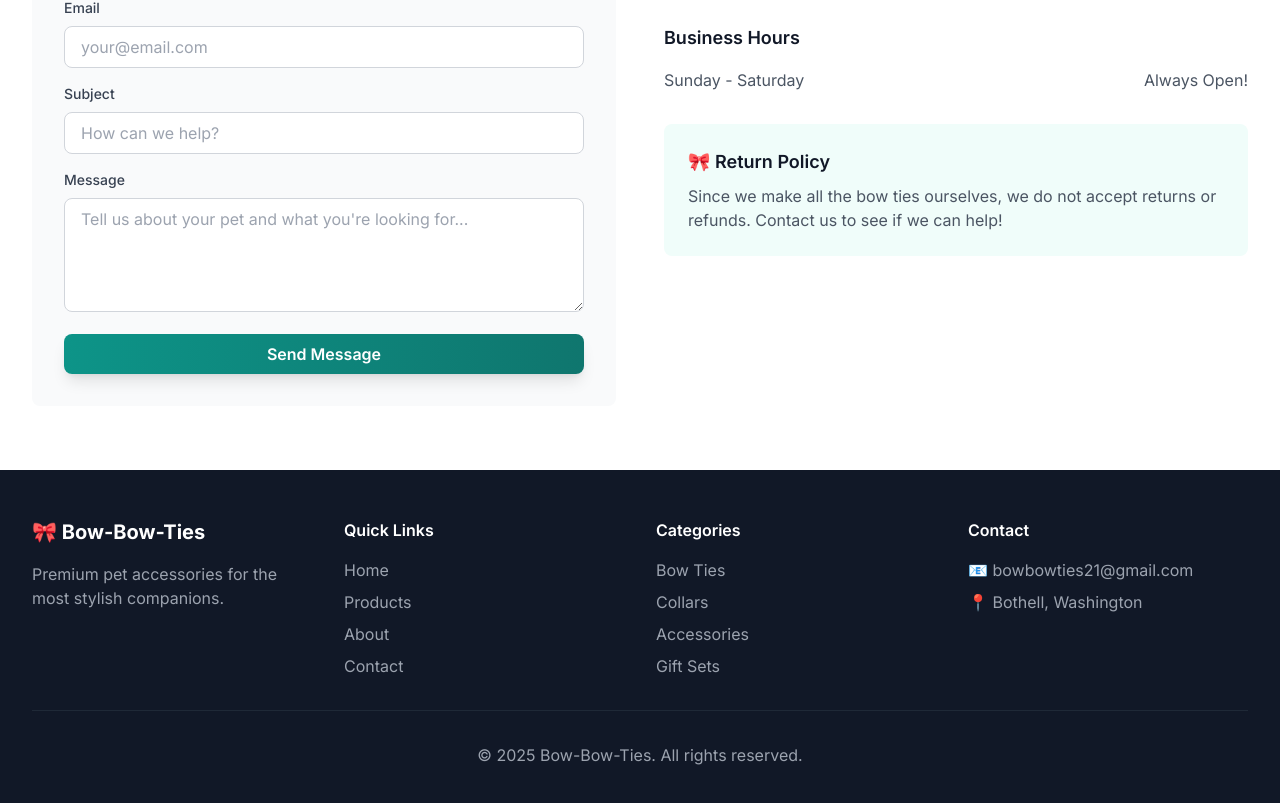
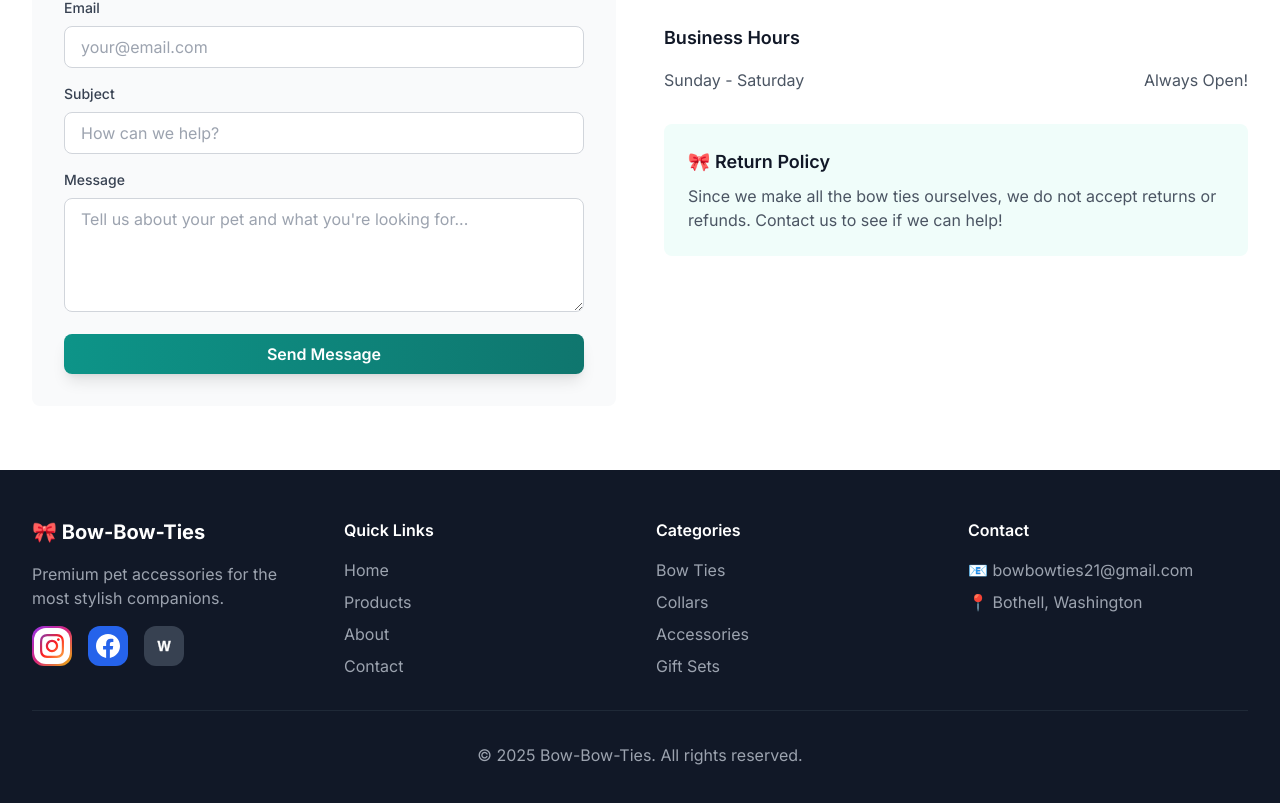
Before and after one commit to divisham21-cyber/Bow-Bow-Ties, a Next.js app: page / in a window 1280 px wide. Shown: the part 2451-3254 px from the top of the page. Built offline with nearby package versions, Linux system fonts and the light colour scheme.

Commit message:
added social icons in the footer

```diff
--- a/pages/index.tsx
+++ b/pages/index.tsx
@@ -231,7 +231,7 @@
                   <span className="text-6xl mb-4 block">🐾</span>
                   <h4 className="text-xl font-semibold text-gray-900 mb-2">❤️From the Founder - Divisha M❤️</h4>
                   <p className="text-gray-600">
-                    Hi! I’m the founder of Bow-Bow Ties, a purpose driven business with a mission to make the world a better place for animals. We have donated over $7,500 so far, and I hope that with your support, we can help raise funds for even more animals in the shelters! </p>
+                    Hi! I'm the founder of Bow-Bow Ties, a purpose driven business with a mission to make the world a better place for animals. We have donated over $7,500 so far, and I hope that with your support, we can help raise funds for even more animals in the shelters! </p>
                 </div>
               </div>
             </div>
@@ -349,9 +349,77 @@
             <div className="grid grid-cols-1 md:grid-cols-4 gap-8">
               <div>
                 <h5 className="text-xl font-bold mb-4">🎀 Bow-Bow-Ties</h5>
-                <p className="text-gray-400">
+                <p className="text-gray-400 mb-4">
                   Premium pet accessories for the most stylish companions.
                 </p>
+                <div className="flex space-x-4">
+                  <a
+                    href="https://www.instagram.com/bow_bow_ties"
+                    target="_blank"
+                    rel="noopener noreferrer"
+                    className="transition-transform hover:scale-110"
+                    aria-label="Follow us on Instagram"
+                  >
+                    <div className="w-10 h-10 rounded-xl bg-gradient-to-br from-purple-600 via-pink-600 to-yellow-500 p-0.5">
+                      <div className="w-full h-full bg-white rounded-xl flex items-center justify-center">
+                        <svg className="w-6 h-6" viewBox="0 0 24 24">
+                          <defs>
+                            <linearGradient id="instagram-gradient-footer" x1="0%" y1="0%" x2="100%" y2="100%">
+                              <stop offset="0%" stopColor="#833ab4"/>
+                              <stop offset="50%" stopColor="#fd1d1d"/>
+                              <stop offset="100%" stopColor="#fcb045"/>
+                            </linearGradient>
+                          </defs>
+                          <path fill="url(#instagram-gradient-footer)" d="M12 2.163c3.204 0 3.584.012 4.85.07 3.252.148 4.771 1.691 4.919 4.919.058 1.265.069 1.645.069 4.849 0 3.205-.012 3.584-.069 4.849-.149 3.225-1.664 4.771-4.919 4.919-1.266.058-1.644.07-4.85.07-3.204 0-3.584-.012-4.849-.07-3.26-.149-4.771-1.699-4.919-4.92-.058-1.265-.07-1.644-.07-4.849 0-3.204.013-3.583.07-4.849.149-3.227 1.664-4.771 4.919-4.919 1.266-.057 1.645-.069 4.849-.069zm0-2.163c-3.259 0-3.667.014-4.947.072-4.358.2-6.78 2.618-6.98 6.98-.059 1.281-.073 1.689-.073 4.948 0 3.259.014 3.668.072 4.948.2 4.358 2.618 6.78 6.98 6.98 1.281.058 1.689.072 4.948.072 3.259 0 3.668-.014 4.948-.072 4.354-.2 6.782-2.618 6.979-6.98.059-1.28.073-1.689.073-4.948 0-3.259-.014-3.667-.072-4.947-.196-4.354-2.617-6.78-6.979-6.98-1.281-.059-1.69-.073-4.949-.073zm0 5.838c-3.403 0-6.162 2.759-6.162 6.162s2.759 6.163 6.162 6.163 6.162-2.759 6.162-6.163c0-3.403-2.759-6.162-6.162-6.162zm0 10.162c-2.209 0-4-1.79-4-4 0-2.209 1.791-4 4-4s4 1.791 4 4c0 2.21-1.791 4-4 4zm6.406-11.845c-.796 0-1.441.645-1.441 1.44s.645 1.44 1.441 1.44c.795 0 1.439-.645 1.439-1.44s-.644-1.44-1.439-1.44z"/>
+                        </svg>
+                      </div>
+                    </div>
+                  </a>
+                  <a
+                    href="https://www.facebook.com/p/Bow-Bow-Ties-100071472273808/"
+                    target="_blank"
+                    rel="noopener noreferrer"
+                    className="transition-transform hover:scale-110"
+                    aria-label="Follow us on Facebook"
+                  >
+                    <div className="w-10 h-10 rounded-xl bg-blue-600 flex items-center justify-center">
+                      <svg className="w-6 h-6" fill="white" viewBox="0 0 24 24">
+                        <path d="M24 12.073c0-6.627-5.373-12-12-12s-12 5.373-12 12c0 5.99 4.388 10.954 10.125 11.854v-8.385H7.078v-3.47h3.047V9.43c0-3.007 1.792-4.669 4.533-4.669 1.312 0 2.686.235 2.686.235v2.953H15.83c-1.491 0-1.956.925-1.956 1.874v2.25h3.328l-.532 3.47h-2.796v8.385C19.612 23.027 24 18.062 24 12.073z"/>
+                      </svg>
+                    </div>
+                  </a>
+                  <a
+                    href="https://bow-bowties.wordpress.com/about/"
+                    target="_blank"
+                    rel="noopener noreferrer"
+                    className="transition-transform hover:scale-110"
+                    aria-label="Visit our WordPress blog"
+                  >
+                    <div className="w-10 h-10 rounded-xl bg-gray-700 flex items-center justify-center">
+                      <svg
+                        width="24"
+                        height="24"
+                        viewBox="0 0 24 24"
+                        fill="none"
+                        xmlns="http://www.w3.org/2000/svg"
+                      >
+                        <text
+                          x="12"
+                          y="17"
+                          textAnchor="middle"
+                          fill="white"
+                          fontSize="14"
+                          fontWeight="900"
+                          fontFamily="Arial, sans-serif"
+                          stroke="white"
+                          strokeWidth="0.3"
+                        >
+                          W
+                        </text>
+                      </svg>
+                    </div>
+                  </a>
+                </div>
               </div>
               <div>
                 <h6 className="font-semibold mb-4">Quick Links</h6>
```
